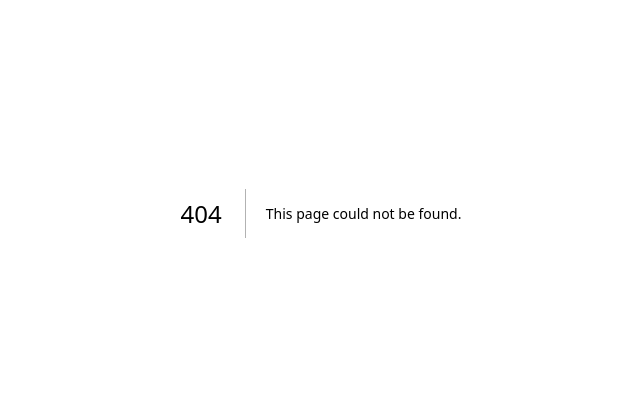
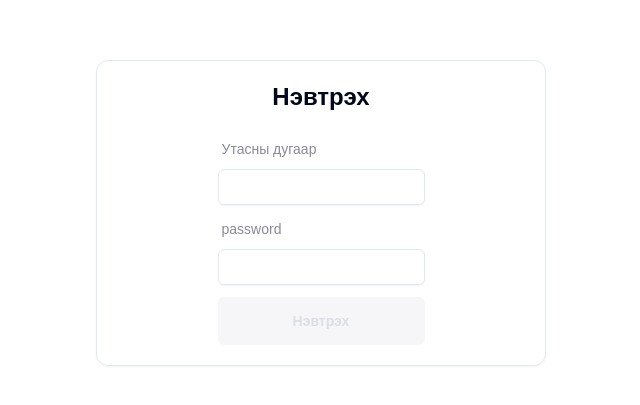
Before and after one commit to HOP-1A/TEAM1, a Next.js app: page /auth/pass in a window 1280 px wide. Before the commit this address had no page. Shown: the part 187-592 px from the top of the page, without its empty margins (319-959 px from the left). Built offline with nearby package versions, Linux system fonts and the light colour scheme.

Commit message:
updated for measure of an extended login page

```diff
--- a/package.json
+++ b/package.json
@@ -11,6 +11,7 @@
   "dependencies": {
     "@hookform/resolvers": "^4.0.0",
     "@next/font": "^14.2.15",
+    "@prisma/client": "^6.4.1",
     "@radix-ui/react-checkbox": "^1.1.4",
     "@radix-ui/react-label": "^2.1.2",
     "@radix-ui/react-radio-group": "^1.2.3",
--- a/src/app/login/page.tsx
+++ b/src/app/auth/login/page.tsx
@@ -14,6 +14,7 @@ import Link from 'next/link'
 import { Checkbox } from "@/components/ui/checkbox"
 import { Input } from "@/components/ui/input";
 import { Button } from "@/components/ui/button";
+import { useEffect, useState } from "react";
 
 
 const formSchema = z.object({
@@ -25,11 +26,12 @@ const formSchema = z.object({
 
 const handleRequest = (items: z.infer<typeof formSchema>) => {
     console.log(items);
-    /*
-    REQUEST TO SERVER
-    */
+    localStorage.setItem('temp-number', items.phoneNumber);
+    localStorage.setItem('remind-phone', JSON.stringify(items.remindPhone));
 }
 export default function Home() {
+    const [formIsValid, setFormIsValid] = useState(true);
+
     const form = useForm<z.infer<typeof formSchema>>({
         resolver: zodResolver(formSchema),
         defaultValues: {
@@ -37,6 +39,13 @@ export default function Home() {
             remindPhone: false
         }
     })
+
+    const { formState: { isValid } } = form;
+
+    useEffect(() => {
+        setFormIsValid(!isValid);
+    }, [isValid]);
+
     return (
         <div className="h-screen flex flex-col justify-between items-center">
             <div>
@@ -92,7 +101,19 @@ export default function Home() {
                                     </FormItem>
                                 )}
                             />
-                            <Button type="submit" className="bg-[#ff3467] py-6">Нэвтрэх</Button>
+                            <Button type="submit" disabled={formIsValid}
+                                className={`py-6 shadow-none
+                                    ${formIsValid ? "bg-[#EEEFF2] hover:bg-[#EEEFF2]" :
+                                        "bg-[#ff3467] hover:bg-[#ff3467]"}`}>
+                                <Link
+                                    href={{
+                                        pathname: '/auth/pass',
+                                    }}
+                                    className={`text-sm font-semibold ${formIsValid ? "text-[#BBBECD]" : "text-white"}`}>
+                                    Нэвтрэх
+                                </Link>
+                            </Button>
+
                         </div>
                         <div className="flex justify-between items-center my-8">
                             <div className="flex-1">
@@ -107,7 +128,7 @@ export default function Home() {
                         </div>
                         <div className="flex flex-col items-center gap-6 justify-center">
                             <div>
-                                <Button className="bg-[#cdcdcf] hover:bg-[#c1c1c3] px-40 py-6 text-gray-600 font-semibold shadow-none">
+                                <Button className="bg-[#EEEFF2] hover:bg-[#e7e7ea] px-40 py-6 text-gray-600 font-semibold shadow-none">
                                     <Link
                                         href={{
                                             pathname: '/register',
@@ -119,14 +140,14 @@ export default function Home() {
                             <div>
                                 <p className="text-center text-sm space-x-1">
                                     <span>Утасны дугаараа оруулан нэвтрэх эсвэл бүртгүүлэх товчийг дарж zary.mn
-                                    вебсайтад нэвтэрснээр таныг тус вебсайтын </span>
+                                        вебсайтад нэвтэрснээр таныг тус вебсайтын </span>
                                     <Link
                                         href={{
                                             pathname: '/terms',
                                         }}
                                         className="text-[#ff3467]"
-                                        >
-                                         үйлчилгээний нөхцөл
+                                    >
+                                        үйлчилгээний нөхцөл
                                     </Link>
                                     <span>болон</span>
                                     <Link
@@ -134,8 +155,8 @@ export default function Home() {
                                             pathname: '/policy',
                                         }}
                                         className="text-[#ff3467]"
-                                        >
-                                    нууцлалын бодлогыг
+                                    >
+                                        нууцлалын бодлогыг
                                     </Link>
                                     <span>
                                         хүлээн зөвшөөрсөнд тооцно.
--- /dev/null
+++ b/src/app/auth/pass/page.tsx
@@ -0,0 +1,126 @@
+"use client";
+import { zodResolver } from "@hookform/resolvers/zod"
+import { useForm } from "react-hook-form"
+import { z } from "zod"
+import {
+    Form,
+    FormControl,
+    FormField,
+    FormItem,
+    FormLabel,
+    FormMessage,
+} from "@/components/ui/form";
+import Link from 'next/link'
+import { Checkbox } from "@/components/ui/checkbox"
+import { Input } from "@/components/ui/input";
+import { Button } from "@/components/ui/button";
+import { useEffect, useState } from "react";
+
+
+const formSchema = z.object({
+    phoneNumber: z.string().regex(/^\d{8}$/gi, {
+        message: "must be a valid phone number."
+    }),
+    password: z.string().optional(),
+    remindPhone: z.boolean().default(false).optional()
+})
+
+const handleRequest = (items: z.infer<typeof formSchema>) => {
+    console.log(items);
+    /*
+    REQUEST TO SERVER
+    */
+}
+export default function Home() {
+    const [formIsValid, setFormIsValid] = useState(true);
+    const [phoneNumber, setPhoneNumber] = useState<string>();
+
+    const form = useForm<z.infer<typeof formSchema>>({
+        resolver: zodResolver(formSchema),
+        defaultValues: {
+            phoneNumber: phoneNumber,
+            password: "",
+            remindPhone: false
+        }
+    })
+
+    const { formState: { isValid } } = form;
+
+    useEffect(() => {
+        setFormIsValid(!isValid);
+    }, [isValid]);
+
+    useEffect(() => {
+        setPhoneNumber(localStorage.getItem("temp-number") ?? '');
+        console.log(phoneNumber);
+
+    }, []);
+
+    return (
+        <div className="h-screen flex flex-col justify-between items-center">
+            <div>
+                {/* navbar */}
+            </div>
+            <div className="flex flex-col justify-center items-center p-5 m-5 border w-[450px] rounded-xl shadow-sm">
+                <Form {...form}>
+                    <form onSubmit={form.handleSubmit(handleRequest)} className="flex flex-col">
+                        <div className="mb-6 flex justify-center">
+                            <span className="font-semibold text-2xl">
+                                Нэвтрэх
+                            </span>
+                        </div>
+                        <div className="flex flex-col justify-center gap-3">
+                            <FormField
+
+                                control={form.control}
+                                name="phoneNumber"
+                                render={({ field }) => (
+                                    <FormItem>
+                                        <FormLabel className="ml-1 text-[#888a99] text-sm">Утасны дугаар</FormLabel>
+                                        <FormControl>
+                                            {/* <Input {...field} onChange={(e) => setPhoneNumber(e.target.value)} value={phoneNumber} /> */}
+                                            <Input {...field} defaultValue={phoneNumber} />
+                                        </FormControl>
+                                        <FormMessage />
+                                    </FormItem>
+                                )}
+                            />
+                            <FormField
+
+                                control={form.control}
+                                name="password"
+                                render={({ field }) => (
+                                    <FormItem>
+                                        <FormLabel className="ml-1 text-[#888a99] text-sm">password</FormLabel>
+                                        <FormControl>
+                                            {/* <Input {...field} onChange={(e) => setPhoneNumber(e.target.value)} value={phoneNumber} /> */}
+                                            <Input {...field} defaultValue={phoneNumber} />
+                                        </FormControl>
+                                        <FormMessage />
+                                    </FormItem>
+                                )}
+                            />
+                            <Button type="submit" disabled={formIsValid}
+                                className={`py-6 shadow-none
+                                    ${formIsValid ? "bg-[#EEEFF2] hover:bg-[#EEEFF2]" :
+                                        "bg-[#ff3467] hover:bg-[#ff3467]"}`}>
+                                <Link
+                                    href={{
+                                        pathname: '/auth/pass',
+                                    }}
+                                    className={`text-sm font-semibold ${formIsValid ? "text-[#BBBECD]" : "text-white"}`}>
+                                    Нэвтрэх
+                                </Link>
+                            </Button>
+                        </div>
+
+
+                    </form>
+                </Form>
+            </div>
+            <div>
+                { /*footer*/}
+            </div>
+        </div>
+    );
+}
--- a/src/app/page.tsx
+++ b/src/app/page.tsx
@@ -1,8 +1,3 @@
-<<<<<<< Updated upstream
-export default function Home() {
-  return <div>conflict haruuly</div>;
-}
-=======
 "use client";
 
 import { prisma } from "@/lib/prisma";
@@ -93,4 +88,3 @@ const Page = () => {
 };
 
 export default Page;
->>>>>>> Stashed changes
```
Also changed, not shown: 1 other file (tests, documents, lock files or other folders).
